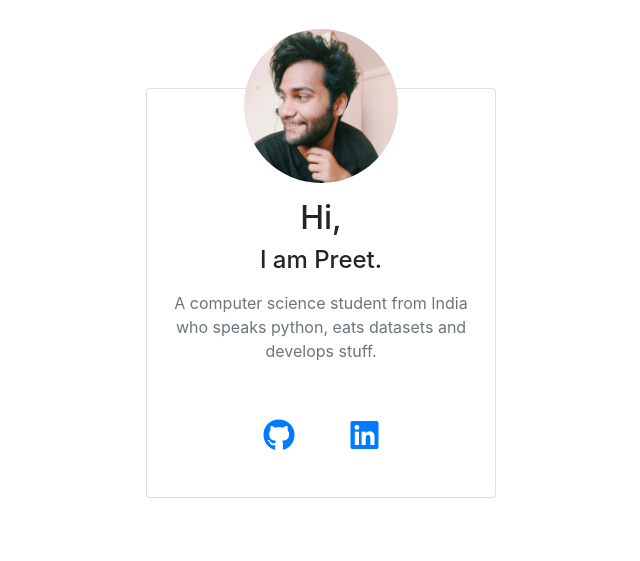
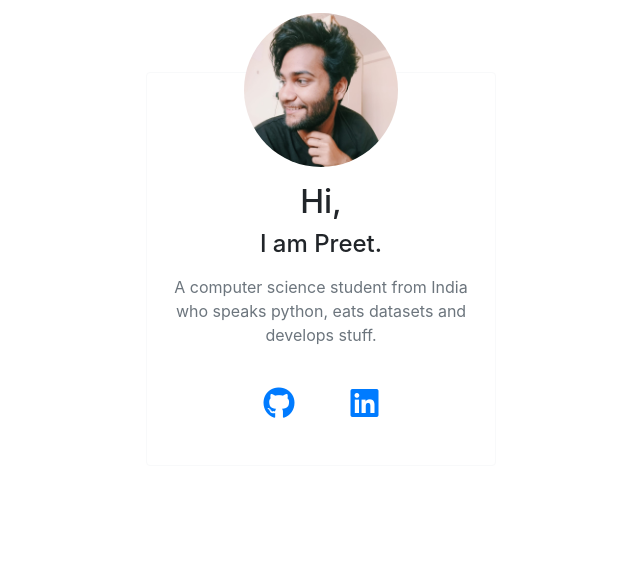
Before and after one commit to preetmishra/dlog, a Django app: page /about/ in a window 1280 px wide. Shown: the part 78-639 px from the top of the page, without its empty margins (319-959 px from the left). Run offline with Django 3.2, Linux system fonts and the light colour scheme; some libraries are stand-ins or nearby versions.

Commit message:
UI Improvements

```diff
--- a/templates/post/about.html
+++ b/templates/post/about.html
@@ -5,10 +5,10 @@
 {% block body_block %}
 
 <div class="container my-4">
-    <div class="row py-3">
+    <div class="row">
         <div class="col-md-4"></div>
-        <div class="col-md-4 my-5">
-            <div class="card">
+        <div class="col-md-4 mt-5">
+            <div class="card border-light">
                 <div class="card-body text-center">
                     <div>
                         <img src="\static\imgs\img.jpeg" class="img-fluid rounded-circle mb-2" alt=""
@@ -18,7 +18,7 @@
                         <h2>Hi, </h2>
                         <h4>I am Preet.</h4>
                     </div>
-                    <div class="text-muted my-2 py-2">
+                    <div class="text-muted my-2 pt-2">
                         <p>
                             A computer science student from India who speaks python, eats datasets and develops stuff.
                         </p>
```
